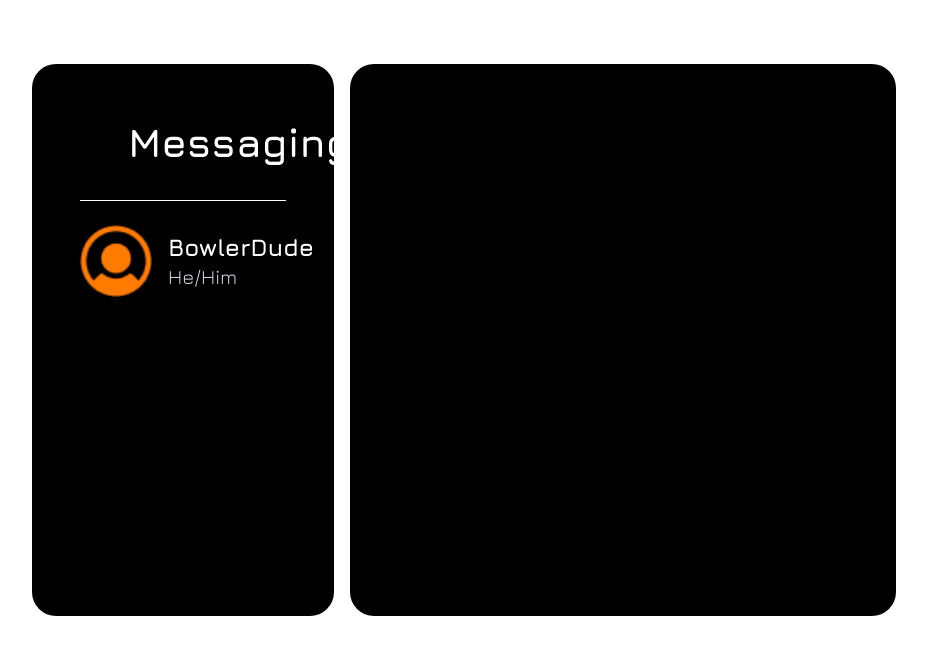
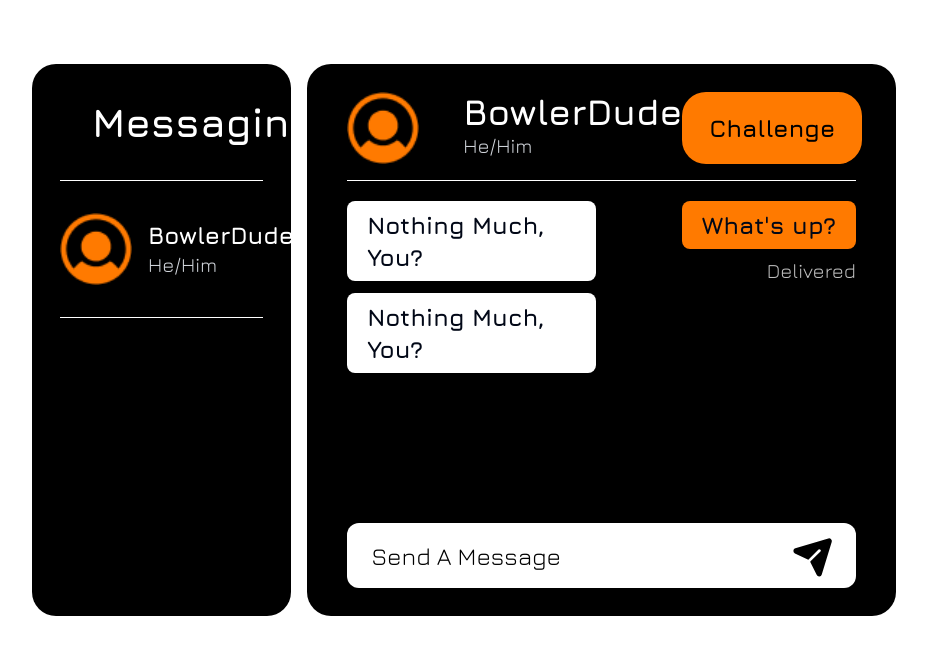
Before and after one commit to JayvonK/Full-Stack---Strike-Showdown, a Next.js app: page /pages/MessagingPage in a window 1280 px wide. Shown: the top 654 px of the page, without its empty margins (176-1103 px from the left). Built offline with nearby package versions, Linux system fonts and the light colour scheme; grey boxes are pictures that could not be loaded.

Commit message:
messaging component

```diff
--- a/src/app/css/LoginPage.css
+++ b/src/app/css/LoginPage.css
@@ -48,6 +48,11 @@
     background-size: cover;
 }
 
+.messageTxt {
+    inline-size: inherit;
+    overflow-wrap: break-word;
+}
+
 @media screen and (max-width: 600px) {
     .selectWidth {
         max-width: 350px;
--- a/src/app/pages/MessagingPage/page.tsx
+++ b/src/app/pages/MessagingPage/page.tsx
@@ -4,27 +4,29 @@ import React from 'react';
 import '@/app/css/LoginPage.css';
 import plusIcon from '../../../../public/images/plus-bold.svg';
 import closeIcon from '../../../../public/images/x-bold.svg';
-import profile from '../../../../public/images/Profile.png'
+import profile from '../../../../public/images/Profile.png';
+import planeIcon from '../../../../public/images/paper-plane-tilt-fill.svg'
 
 const MessagingPage = () => {
+
     return (
         <>
-            <div className='py-16 px-52 grid grid-cols-[35%_65%] h-[85vh]'>
-                <div className='bg-black rounded-3xl px-12 py-12'>
+            <div className='py-16 px-52 grid grid-cols-[30%_70%] h-[85vh]'>
+                <div className='bg-black rounded-3xl px-7 py-7'>
                     <div className='flex justify-between items-center mb-7'>
-                        <h2 className='text-[40px] juraBold text-white ml-12'>Messaging</h2>
+                        <h2 className='text-[40px] juraBold text-white ml-8'>Messaging</h2>
                         <div className='w-[45px] h-[45px]'>
-                            <img className='w-full h-full object-cover' src={plusIcon.src} alt="" />
+                            <img className='w-full h-full object-cover hover:cursor-pointer' src={plusIcon.src} alt="" />
                         </div>
                     </div>
 
-                    <hr className='border-white mb-6' />
+                    <hr className='border-white mb-8' />
 
                     <div className='flex justify-between items-center'>
                         <div className='flex items-center'>
                             <div>
                                 <div className='w-[72px] h-[72px]'>
-                                    <img className='w-full h-full object-cover' src={profile.src} alt="" />
+                                    <img className='w-full h-full object-cover ' src={profile.src} alt="" />
                                 </div>
                             </div>
                             <div className='ml-4'>
@@ -34,16 +36,69 @@ const MessagingPage = () => {
                         </div>
 
                         <div className='w-[45px] h-[45px]'>
-                            <img className='w-full h-full object-cover' src={closeIcon.src} alt="" />
+                            <img className='w-full h-full object-cover hover:cursor-pointer' src={closeIcon.src} alt="" />
                         </div>
+                    </div>
 
-                    </div>
+                    <hr className='border-white mt-8' />
 
 
                 </div>
-                <div className='bg-black rounded-3xl ml-4'>
 
+                <div className='bg-black rounded-3xl ml-4 py-7 px-10 relative flex flex-col justify-between'>
+                    <div>
+                        <div className='flex justify-between'>
+                            <div className='flex'>
+                                <div>
+                                    <div className='w-[72px] h-[72px]'>
+                                        <img className='w-full h-full object-cover ' src={profile.src} alt="" />
+                                    </div>
+                                </div>
+                                <div className='ml-11'>
+                                    <h3 className='juraBold text-4xl text-white'>BowlerDude</h3>
+                                    <h5 className='jura text-xl text-gray-300'> He/Him</h5>
+                                </div>
+                            </div>
+
+                            <button className='min-w-[180px] text-2xl text-black juraBold bg-[#FF7A00] rounded-3xl'>Challenge</button>
+                        </div>
+
+                        <hr className='border-white mt-4' />
+                    </div>
+
+                    <div className='h-full py-5'>
+                        <div className='grid grid-cols-2 gap-3'>
+                            <div>
+                                <h1 className='inline-block juraBold text-2xl bg-white px-5 py-2 rounded-lg messageTxt'>Nothing Much, You?</h1>
+                            </div>
+                            <div className=''>
+                                <div className="flex justify-end">
+                                    <h1 className='inline-block juraBold text-2xl bg-[#FF7A00] px-5 py-2 rounded-lg max-w-full messageTxt'>What's up?</h1>
+                                </div>
+                                <div className='flex justify-end'>
+                                    <p className='text-[#BFBFBF] jura text-xl py-2'>Delivered</p>
+                                </div>
+                            </div>
+                        </div>
+                        <div className='grid grid-cols-2 gap-3'>
+                            <div>
+                                <h1 className='inline-block juraBold text-2xl bg-white px-5 py-2 rounded-lg messageTxt'>Nothing Much, You?</h1>
+                            </div>
+                            <div className='flex justify-end'>
+
+                            </div>
+                        </div>
+                    </div>
+
+                    <div className='flex bg-white min-h-[65px] rounded-xl items-center pr-5'>
+                        <input className='w-full bg-transparent text-2xl jura placeholder:text-black focus:outline-none pl-6' type="text" placeholder='Send A Message' />
+                        <div className='w-12 h-12'>
+                            <img className='w-full h-full' src={planeIcon.src} alt="" />
+                        </div>
+                    </div>
                 </div>
+
+
             </div>
 
         </>
--- /dev/null
+++ b/src/components/PageComponents/MessagingBubbleComponent.tsx
@@ -0,0 +1,21 @@
+import React from 'react'
+
+const MessagingBubbleComponent = (props: {isSender: boolean, delivered: boolean}) => {
+    return (
+        <div className='grid grid-cols-2 gap-3'>
+            <div>
+                <h1 className='inline-block juraBold text-2xl bg-white px-5 py-2 rounded-lg messageTxt'>Nothing Much, You?</h1>
+            </div>
+            <div className=''>
+                <div className="flex justify-end">
+                    <h1 className='inline-block juraBold text-2xl bg-[#FF7A00] px-5 py-2 rounded-lg max-w-full messageTxt'>What's up?</h1>
+                </div>
+                <div className='flex justify-end'>
+                    <p className='text-[#BFBFBF] jura text-xl py-2'>Delivered</p>
+                </div>
+            </div>
+        </div>
+    )
+}
+
+export default MessagingBubbleComponent
```
Also changed, not shown: public/images/paper-plane-tilt-fill.svg (added).
